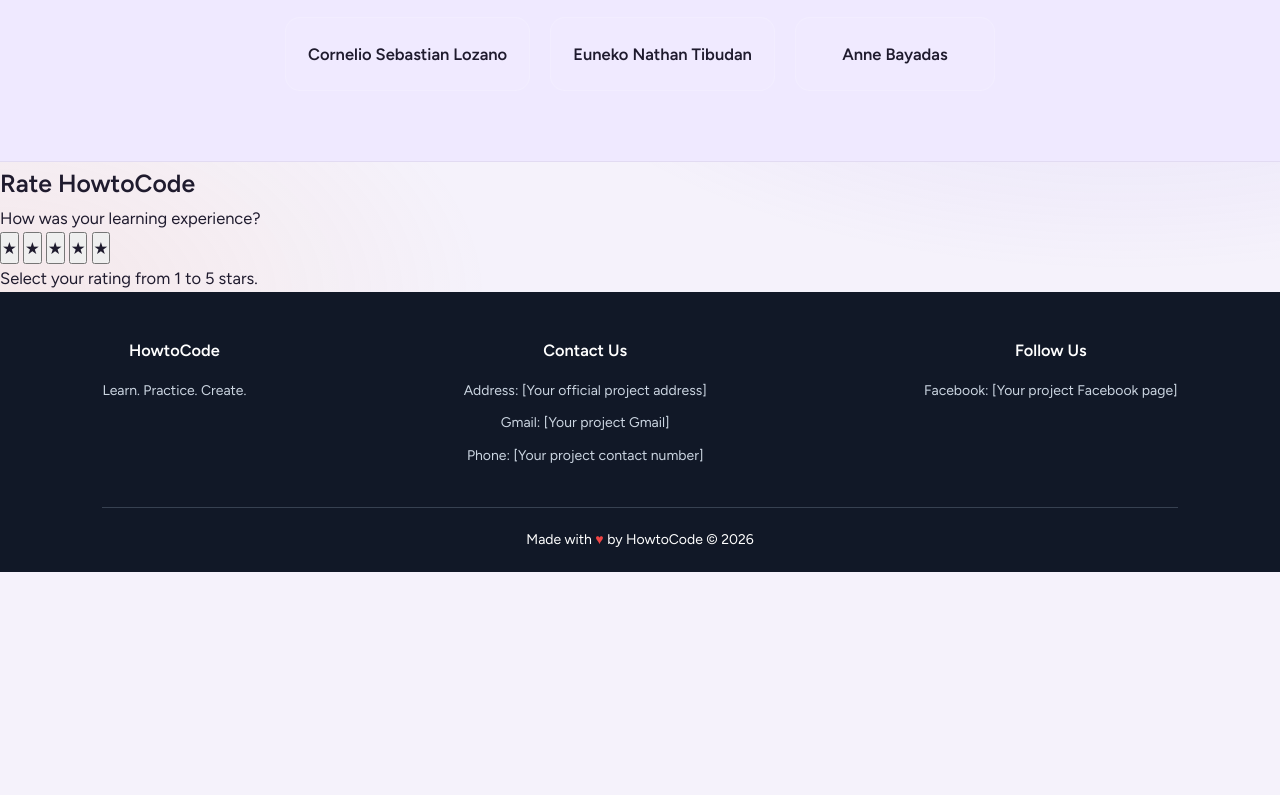
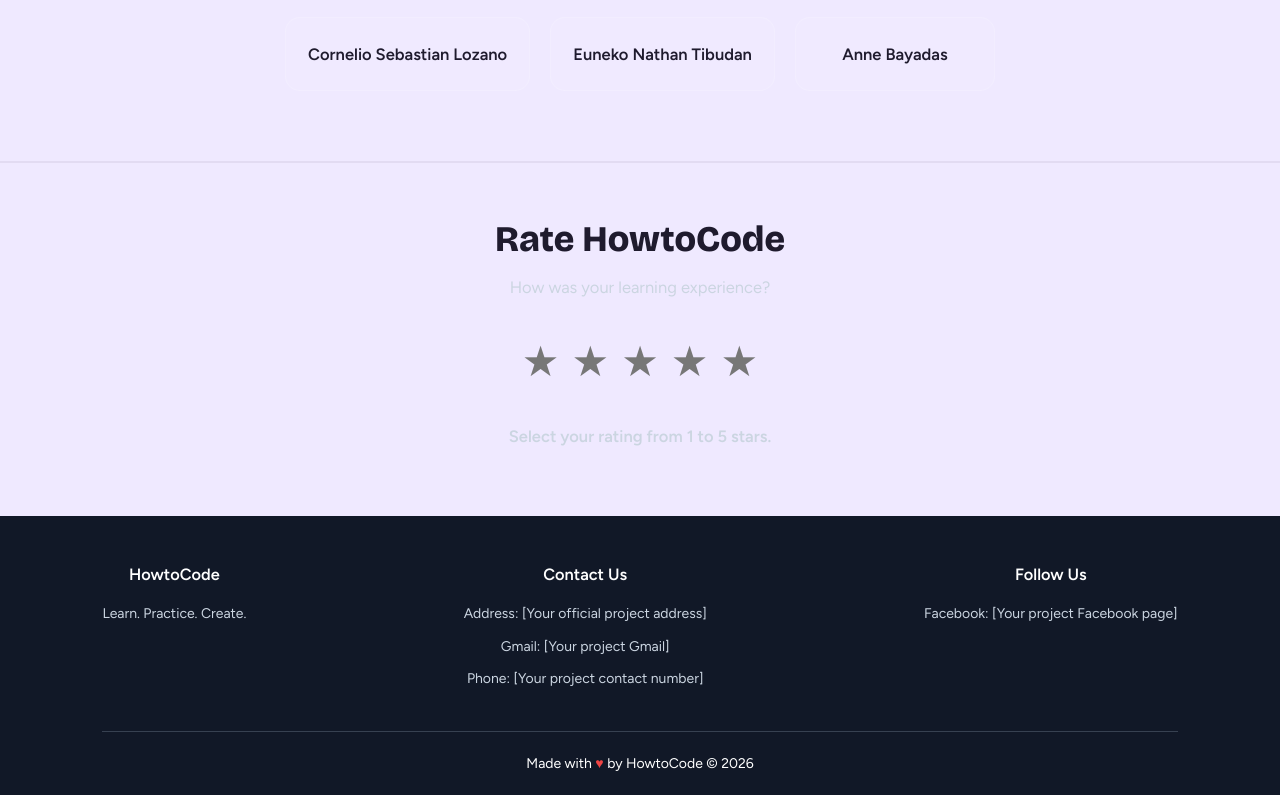
Before and after one commit to Lozano64/HowtoCode, a plain HTML site: page index.html in a window 1280 px wide. Shown: the part 3383-4178 px from the top of the page. Before the commit the page ends 3955 px from the top, so only its background shows below. Drawn offline with nearby package versions, Linux system fonts and the light colour scheme.

Commit message:
Add styles for rating section in index.html
Added styles for the rating section including layout, typography, and button interactions.

```diff
--- a/index.html
+++ b/index.html
@@ -105,6 +105,55 @@ footer{background:var(--bar);color:#9c95b8;text-align:center;padding:30px 20px;f
 .footer-content p {margin: 10px 0;color: #cbd5e1;line-height: 1.6;}
 .footer-bottom {text-align: center;border-top: 1px solid #374151;margin-top: 30px;padding-top: 20px;}
 .footer-bottom span {color: #ef4444;}
+
+
+/* RATE HOWTOCODE SECTION */
+.rating-section {
+    text-align: center;
+    padding: 55px 20px;
+    background: var(--at);
+    border-top: 1px solid var(--line);
+}
+
+.rating-section h2 {
+    font: 800 clamp(26px, 4vw, 36px) var(--display);
+    margin-bottom: 12px;
+}
+
+.rating-section p {
+    margin: 10px 0;
+    color: #cbd5e1;
+}
+
+.star-rating {
+    display: flex;
+    justify-content: center;
+    gap: 12px;
+    margin: 25px 0;
+}
+
+.star-rating button {
+    border: none;
+    background: transparent;
+    color: #777;
+    font-size: 42px;
+    cursor: pointer;
+    transition: color 0.2s, transform 0.2s;
+}
+
+.star-rating button:hover {
+    transform: scale(1.2);
+}
+
+.star-rating button.active {
+    color: #ffc857;
+}
+
+#rating-message {
+    font-weight: 600;
+}
+
+
 @media (max-width: 600px) {.footer-content {flex-direction: column;}}
 @media(max-width:820px){header{padding:8px}.nb{height:54px}.chip{display:none}.tabs a{padding:0 10px;font-size:13px}.tabs b{display:none}#pg{top:calc(70px + env(safe-area-inset-top,0px))}.hero{padding-top:130px}.fab{width:52px;height:52px;right:16px}#up{right:22px;bottom:calc(84px + env(safe-area-inset-bottom,0px))}.tl{padding-left:46px}.tl .nd{left:-46px;width:34px;height:34px}.tl::before{left:15px}}
 @media(max-width:520px){.wm{display:none}}
```
